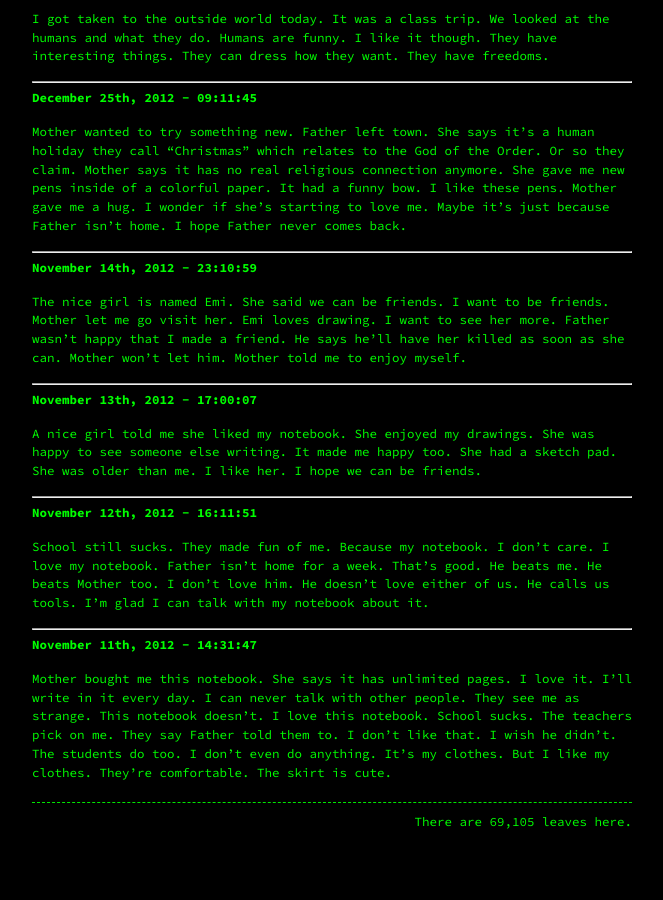
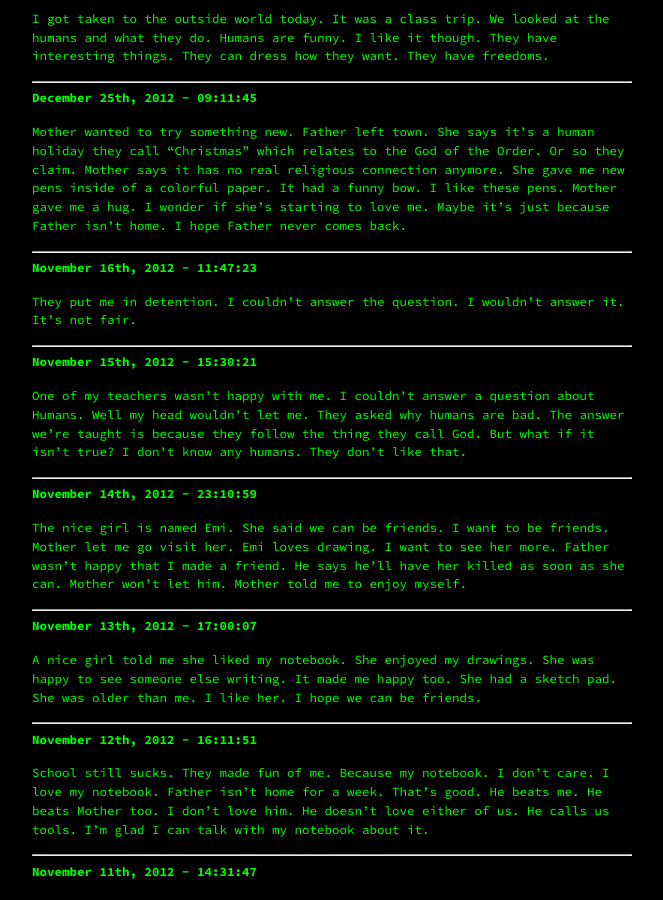
Before and after one commit to Terwilliger69105/69105.github.io, a Jekyll site: the page built from _pages/burritoverse/nimu.md, in a window 1280 px wide and 900 px high, scrolled down 7267 px. Shown: the whole window, without its empty margins (308-971 px from the left). Built offline with Jekyll 4.4.1, drawn with Linux system fonts in a browser that asks for light colours; our own code applies the rules of GitHub Pages for plain Markdown files; before the commit the page ends 8119 px from its top, so only the background shows below that.

Commit message:
Update nimu.md

```diff
--- a/_pages/burritoverse/nimu.md
+++ b/_pages/burritoverse/nimu.md
@@ -287,6 +287,18 @@ Mother wanted to try something new. Father left town. She says it's a human holi
 
 ---
 
+**November 16th, 2012 - 11:47:23**
+
+They put me in detention. I couldn't answer the question. I wouldn't answer it. It's not fair.
+
+---
+
+**November 15th, 2012 - 15:30:21**
+
+One of my teachers wasn't happy with me. I couldn't answer a question about Humans. Well my head wouldn't let me. They asked why humans are bad. The answer we're taught is because they follow the thing they call God. But what if it isn't true? I don't know any humans. They don't like that.
+
+---
+
 **November 14th, 2012 - 23:10:59**
 
 The nice girl is named Emi. She said we can be friends. I want to be friends. Mother let me go visit her. Emi loves drawing. I want to see her more. Father wasn't happy that I made a friend. He says he'll have her killed as soon as she can. Mother won't let him. Mother told me to enjoy myself.
```
